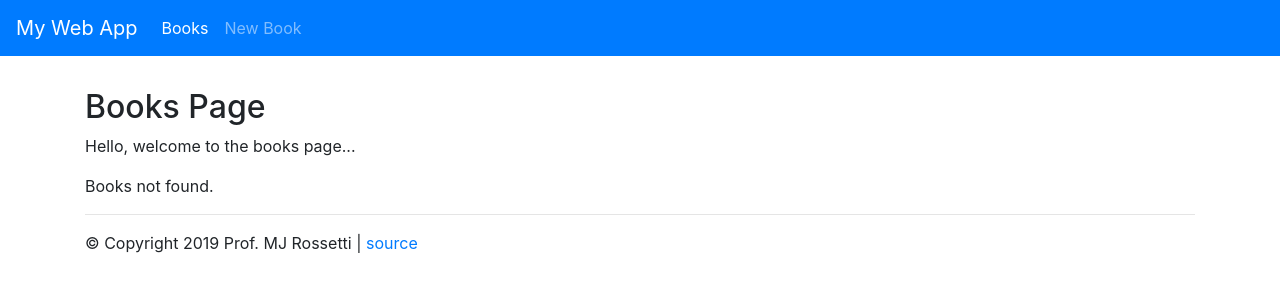
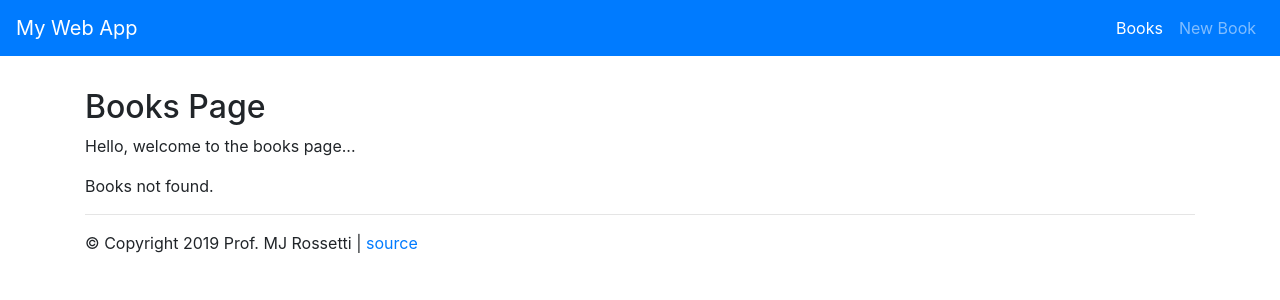
Before and after one commit to s2t2/my-web-app-12, a Flask app: page /books in a window 1280 px wide. Shown: the top 300 px of the page. Run offline with Flask 2, Linux system fonts and the light colour scheme; data that the repository does not hold is empty; some libraries are stand-ins or nearby versions.

Commit message:
Right-align

```diff
--- a/web_app/templates/bootstrap_layout.html
+++ b/web_app/templates/bootstrap_layout.html
@@ -9,6 +9,7 @@
   </head>
 
   <body>
+
     <!-- FLASH MESSAGING -->
     <!-- see: http://flask.pocoo.org/docs/1.0/patterns/flashing/#flashing-with-categories -->
     <!-- see: https://getbootstrap.com/docs/4.3/components/alerts/ -->
@@ -30,9 +31,9 @@
         <span class="navbar-toggler-icon"></span>
       </button>
       <div class="collapse navbar-collapse" id="navbarNavAltMarkup">
-        <ul class="nav navbar-nav navbar-right">
-          <li><a class="nav-item nav-link active" href="/books">Books</a></li>
-          <li><a class="nav-item nav-link" href="/books/new">New Book</a></li>
+        <ul class="nav navbar-nav ml-auto">
+          <li class="nav-item"><a class="nav-link active" href="/books">Books</a></li>
+          <li class="nav-item"><a class="nav-link" href="/books/new">New Book</a></li>
         </div>
       </ul>
     </nav>
```
